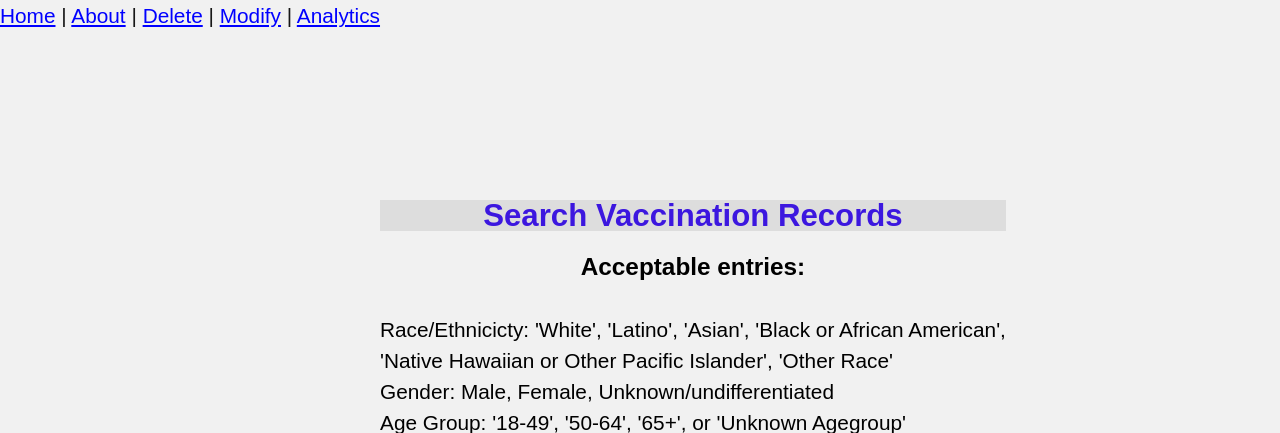
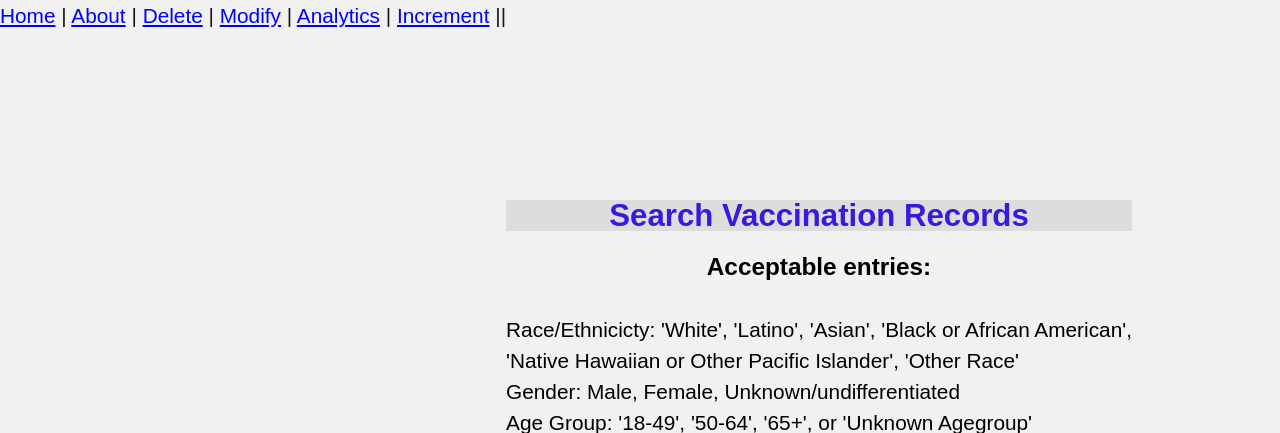
Before and after one commit to jasonchu-dev/COVID_19_SWE_prj, a Django app: template codebase/repo/pages/templates/home.html in a window 1280 px wide. Shown: the top 433 px of the page. Run offline with Django 3.2, Linux system fonts and the light colour scheme; the template is opened without the code that fills it, so the values that code supplies are empty; parts of the project's set-up code (start-up, migrations or seed data) failed here and were passed over.

Commit message:
added incrment into home

```diff
--- a/codebase/repo/pages/templates/home.html
+++ b/codebase/repo/pages/templates/home.html
@@ -12,7 +12,7 @@
 	</head>
 
 	<header>
-		<a href="{% url 'home' %}">Home</a> | <a href="{% url 'about' %}">About</a> | <a href="{% url 'delete' %}">Delete</a> | <a href="{% url 'insert' %}">Modify</a> | <a href="{% url 'analytics' %}">Analytics</a>
+		<a href="{% url 'home' %}">Home</a> | <a href="{% url 'about' %}">About</a> | <a href="{% url 'delete' %}">Delete</a> | <a href="{% url 'insert' %}">Modify</a> | <a href="{% url 'analytics' %}">Analytics</a> | <a href="{% url 'increment' %}">Increment</a> ||
 	</header>
 
 	<div align="center">
```
